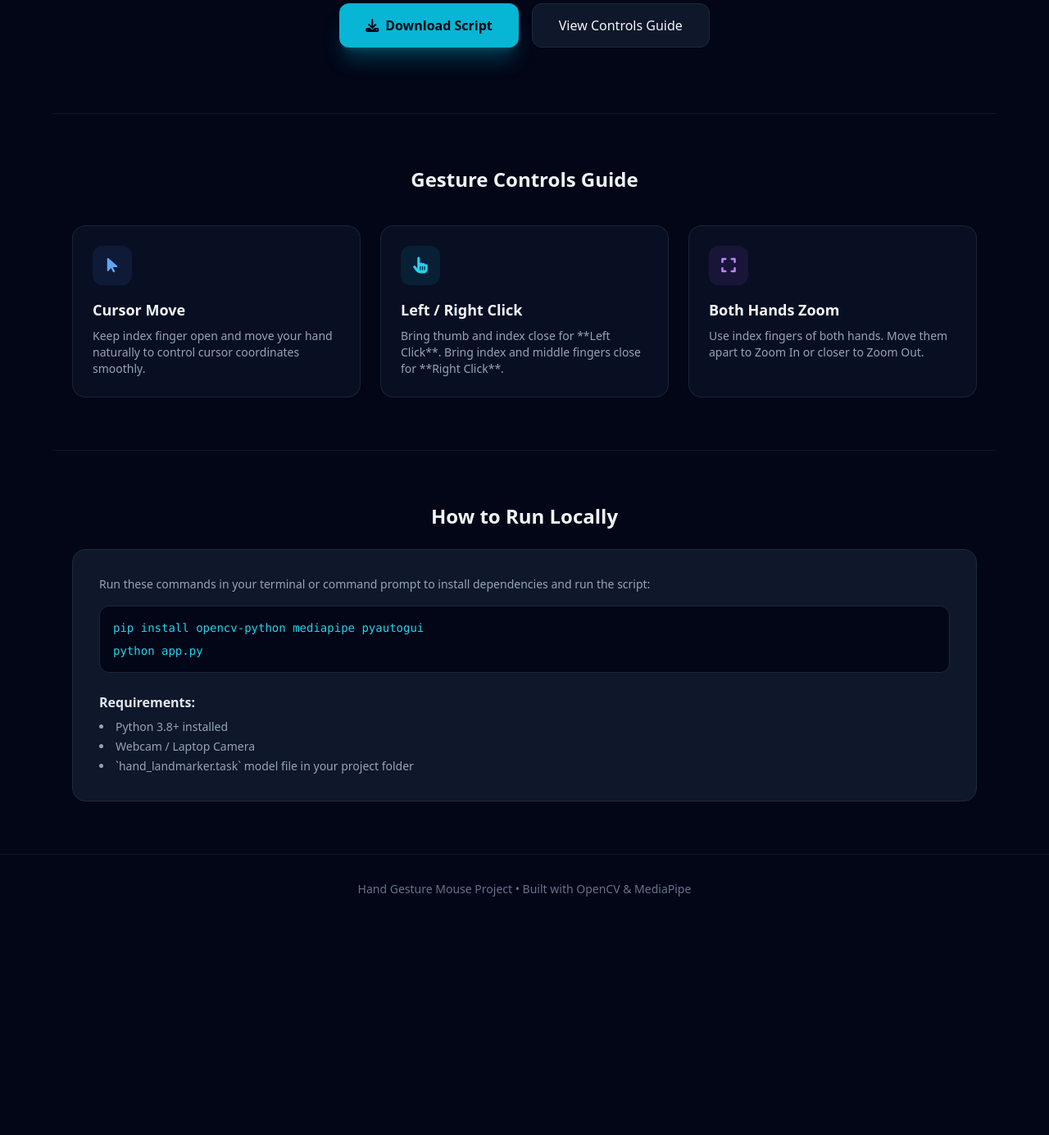
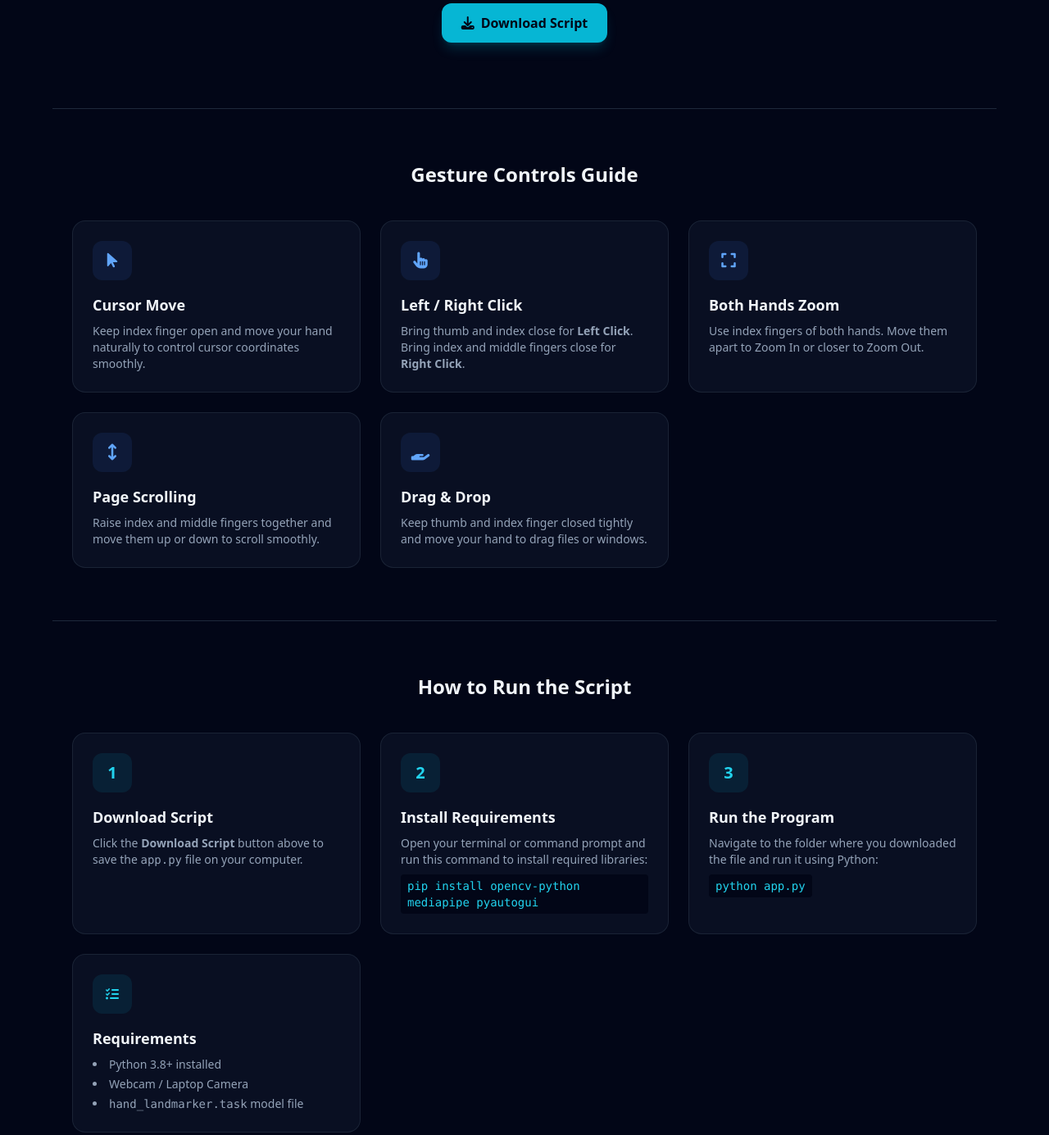
Before and after one commit to rohannishad515/Virtual-Hand-Mouse, a plain HTML site: page index.html in a window 1280 px wide. Shown: the part 435-1820 px from the top of the page at 82% size. Before the commit the page ends 1562 px from the top, so only its background shows below. Drawn offline with nearby package versions, Linux system fonts and the light colour scheme.

Commit message:
Update index.html

```diff
--- a/index.html
+++ b/index.html
@@ -9,7 +9,6 @@
 </head>
 <body class="bg-slate-950 text-slate-100 font-sans selection:bg-cyan-500 selection:text-white">
 
-    <!-- Header / Navbar -->
     <header class="border-b border-slate-800 bg-slate-900/50 backdrop-blur sticky top-0 z-50">
         <div class="max-w-6xl mx-auto px-6 h-16 flex items-center justify-between">
             <div class="flex items-center space-x-3">
@@ -23,13 +22,13 @@
                 <a href="#gestures" class="hover:text-cyan-400 transition">Gestures Guide</a>
                 <a href="#code" class="hover:text-cyan-400 transition">Python Code</a>
             </nav>
-            <a href="#code" class="bg-cyan-500 hover:bg-cyan-400 text-slate-950 font-semibold px-4 py-2 rounded-xl text-sm transition shadow-lg shadow-cyan-500/20">
-                Get Python Code
+           <a href="https://github.com/rohannishad515/Virtual-Hand-Mouse" target="_blank" class="bg-slate-900 hover:bg-slate-800 border border-slate-800 text-slate-200 font-semibold px-6 py-3 rounded-xl flex items-center space-x-2 transition">
+               <i class="fa-brands fa-github"></i>
+               <span>Get Python Code</span>
            </a>
        </div>
     </header>
 
-    <!-- Hero Section -->
     <section class="max-w-6xl mx-auto px-6 py-20 text-center">
         <div class="inline-flex items-center space-x-2 bg-slate-900 border border-slate-800 px-4 py-1.5 rounded-full text-xs text-cyan-400 mb-6">
             <span class="w-2 h-2 rounded-full bg-cyan-400 animate-pulse"></span>
@@ -42,21 +41,39 @@
             A next-gen virtual mouse application that lets you move cursor, click, drag, scroll, and zoom using your webcam—no hardware required!
         </p>
         <div class="mt-10 flex flex-wrap justify-center gap-4">
-            <a href="#code" class="bg-cyan-500 hover:bg-cyan-400 text-slate-950 font-bold px-8 py-3.5 rounded-xl transition shadow-xl shadow-cyan-500/25 flex items-center space-x-2">
+
+            <!-- Download Script Button with JS Blob Force Download -->
+            <button onclick="downloadScript()" class="bg-cyan-500 hover:bg-cyan-400 text-slate-950 font-semibold px-6 py-3 rounded-xl flex items-center space-x-2 transition shadow-lg shadow-cyan-500/20 cursor-pointer">
                 <i class="fa-solid fa-download"></i>
                 <span>Download Script</span>
-            </a>
-            <a href="#gestures" class="bg-slate-900 hover:bg-slate-800 border border-slate-800 font-medium px-8 py-3.5 rounded-xl transition">
-                View Controls Guide
-            </a>
+            </button>
+
+             <script>
+             function downloadScript() {
+                 const url = 'https://raw.githubusercontent.com/rohannishad515/Virtual-Hand-Mouse/main/app.py';
+                 fetch(url)
+                     .then(response => response.blob())
+                     .then(blob => {
+                         const blobUrl = window.URL.createObjectURL(blob);
+                         const a = document.createElement('a');
+                         a.href = blobUrl;
+                         a.download = 'app.py';
+                         document.body.appendChild(a);
+                         a.click();
+                         document.body.removeChild(a);
+                         window.URL.revokeObjectURL(blobUrl);
+                     })
+                     .catch(err => alert('Download failed! Please check your internet connection.'));
+             }
+             </script>
         </div>
     </section>
 
-    <!-- Gestures Reference Section -->
-    <section id="gestures" class="max-w-6xl mx-auto px-6 py-16 border-t border-slate-900">
+    <section id="gestures" class="max-w-6xl mx-auto px-6 py-16 border-t border-slate-800">
         <h2 class="text-2xl font-bold mb-10 text-center">Gesture Controls Guide</h2>
         <div class="grid md:grid-cols-3 gap-6">
-            <!-- Card 1 -->
+
+        <!-- Card 1: Cursor Move -->
         <div class="bg-slate-900/60 border border-slate-800/80 p-6 rounded-2xl">
             <div class="w-12 h-12 rounded-xl bg-blue-500/10 text-blue-400 flex items-center justify-center text-xl mb-4">
                 <i class="fa-solid fa-arrow-pointer"></i>
@@ -64,44 +81,92 @@
             <h3 class="font-bold text-lg mb-2">Cursor Move</h3>
             <p class="text-slate-400 text-sm">Keep index finger open and move your hand naturally to control cursor coordinates smoothly.</p>
         </div>
-            <!-- Card 2 -->
+
+        <!-- Card 2: Left / Right Click -->
         <div class="bg-slate-900/60 border border-slate-800/80 p-6 rounded-2xl">
-                <div class="w-12 h-12 rounded-xl bg-cyan-500/10 text-cyan-400 flex items-center justify-center text-xl mb-4">
+            <div class="w-12 h-12 rounded-xl bg-blue-500/10 text-blue-400 flex items-center justify-center text-xl mb-4">
                 <i class="fa-solid fa-hand-pointer"></i>
             </div>
             <h3 class="font-bold text-lg mb-2">Left / Right Click</h3>
-                <p class="text-slate-400 text-sm">Bring thumb and index close for **Left Click**. Bring index and middle fingers close for **Right Click**.</p>
+            <p class="text-slate-400 text-sm">Bring thumb and index close for <strong>Left Click</strong>. Bring index and middle fingers close for <strong>Right Click</strong>.</p>
         </div>
-            <!-- Card 3 -->
+
+        <!-- Card 3: Both Hands Zoom -->
         <div class="bg-slate-900/60 border border-slate-800/80 p-6 rounded-2xl">
-                <div class="w-12 h-12 rounded-xl bg-purple-500/10 text-purple-400 flex items-center justify-center text-xl mb-4">
+            <div class="w-12 h-12 rounded-xl bg-blue-500/10 text-blue-400 flex items-center justify-center text-xl mb-4">
                 <i class="fa-solid fa-expand"></i>
             </div>
             <h3 class="font-bold text-lg mb-2">Both Hands Zoom</h3>
             <p class="text-slate-400 text-sm">Use index fingers of both hands. Move them apart to Zoom In or closer to Zoom Out.</p>
         </div>
+
+        <!-- Card 4: Page Scrolling -->
+        <div class="bg-slate-900/60 border border-slate-800/80 p-6 rounded-2xl">
+            <div class="w-12 h-12 rounded-xl bg-blue-500/10 text-blue-400 flex items-center justify-center text-xl mb-4">
+                <i class="fa-solid fa-arrows-up-down"></i>
+            </div>
+            <h3 class="font-bold text-lg mb-2">Page Scrolling</h3>
+            <p class="text-slate-400 text-sm">Raise index and middle fingers together and move them up or down to scroll smoothly.</p>
+        </div>
+
+        <!-- Card 5: Drag & Drop -->
+        <div class="bg-slate-900/60 border border-slate-800/80 p-6 rounded-2xl">
+            <div class="w-12 h-12 rounded-xl bg-blue-500/10 text-blue-400 flex items-center justify-center text-xl mb-4">
+                <i class="fa-solid fa-hand-holding"></i>
+            </div>
+            <h3 class="font-bold text-lg mb-2">Drag & Drop</h3>
+            <p class="text-slate-400 text-sm">Keep thumb and index finger closed tightly and move your hand to drag files or windows.</p>
+        </div>
+
     </div>
 </section>
 
-    <!-- Python Requirements & Setup -->
-    <section id="code" class="max-w-6xl mx-auto px-6 py-16 border-t border-slate-900">
-        <h2 class="text-2xl font-bold mb-6 text-center">How to Run Locally</h2>
-        <div class="bg-slate-900 border border-slate-800 rounded-2xl p-6 md:p-8">
-            <p class="text-slate-400 mb-4 text-sm">Run these commands in your terminal or command prompt to install dependencies and run the script:</p>
-            <div class="bg-slate-950 p-4 rounded-xl border border-slate-800 font-mono text-sm text-cyan-400 mb-6 space-y-2">
-                <div>pip install opencv-python mediapipe pyautogui</div>
-                <div>python app.py</div>
+    <!-- Installation & Setup Guide Section -->
+<section id="installation" class="max-w-6xl mx-auto px-6 py-16 border-t border-slate-800">
+    <h2 class="text-2xl font-bold mb-10 text-center">How to Run the Script</h2>
+    <div class="grid md:grid-cols-3 gap-6">
+
+        <!-- Step 1 -->
+        <div class="bg-slate-900/60 border border-slate-800/80 p-6 rounded-2xl">
+            <div class="w-12 h-12 rounded-xl bg-cyan-500/10 text-cyan-400 flex items-center justify-center text-xl font-bold mb-4">1</div>
+            <h3 class="font-bold text-lg mb-2">Download Script</h3>
+            <p class="text-slate-400 text-sm">Click the <strong>Download Script</strong> button above to save the <code>app.py</code> file on your computer.</p>
         </div>
-            <h3 class="font-semibold text-slate-200 mb-2">Requirements:</h3>
-            <ul class="list-disc list-inside text-slate-400 text-sm space-y-1">
+
+        <!-- Step 2 -->
+        <div class="bg-slate-900/60 border border-slate-800/80 p-6 rounded-2xl">
+            <div class="w-12 h-12 rounded-xl bg-cyan-500/10 text-cyan-400 flex items-center justify-center text-xl font-bold mb-4">2</div>
+            <h3 class="font-bold text-lg mb-2">Install Requirements</h3>
+            <p class="text-slate-400 text-sm">Open your terminal or command prompt and run this command to install required libraries:<br>
+            <code class="text-cyan-400 bg-slate-950 px-2 py-1 rounded mt-2 inline-block">pip install opencv-python mediapipe pyautogui</code></p>
+        </div>
+
+        <!-- Step 3 -->
+        <div class="bg-slate-900/60 border border-slate-800/80 p-6 rounded-2xl">
+            <div class="w-12 h-12 rounded-xl bg-cyan-500/10 text-cyan-400 flex items-center justify-center text-xl font-bold mb-4">3</div>
+            <h3 class="font-bold text-lg mb-2">Run the Program</h3>
+            <p class="text-slate-400 text-sm">Navigate to the folder where you downloaded the file and run it using Python:<br>
+            <code class="text-cyan-400 bg-slate-950 px-2 py-1 rounded mt-2 inline-block">python app.py</code></p>
+        </div>
+
+        <!-- Step 2: Requirements -->
+        <div class="bg-slate-900/60 border border-slate-800/80 p-6 rounded-2xl flex flex-col justify-between">
+            <div>
+                <div class="w-12 h-12 rounded-xl bg-cyan-500/10 text-cyan-400 flex items-center justify-center text-xl font-bold mb-4">
+                    <i class="fa-solid fa-list-check text-base"></i>
+                </div>
+                <h3 class="font-bold text-lg mb-2">Requirements</h3>
+                <ul class="text-slate-400 text-sm space-y-1 list-disc list-inside">
                     <li>Python 3.8+ installed</li>
                     <li>Webcam / Laptop Camera</li>
-                <li>`hand_landmarker.task` model file in your project folder</li>
+                    <li><code>hand_landmarker.task</code> model file</li>
                 </ul>
+            </div>
+        </div>
+
     </div>
 </section>
 
-    <!-- Footer -->
     <footer class="border-t border-slate-900 py-8 text-center text-slate-500 text-sm">
         <p>Hand Gesture Mouse Project • Built with OpenCV & MediaPipe</p>
     </footer>
```
Lines whose indentation alone changed are shown as unchanged.
